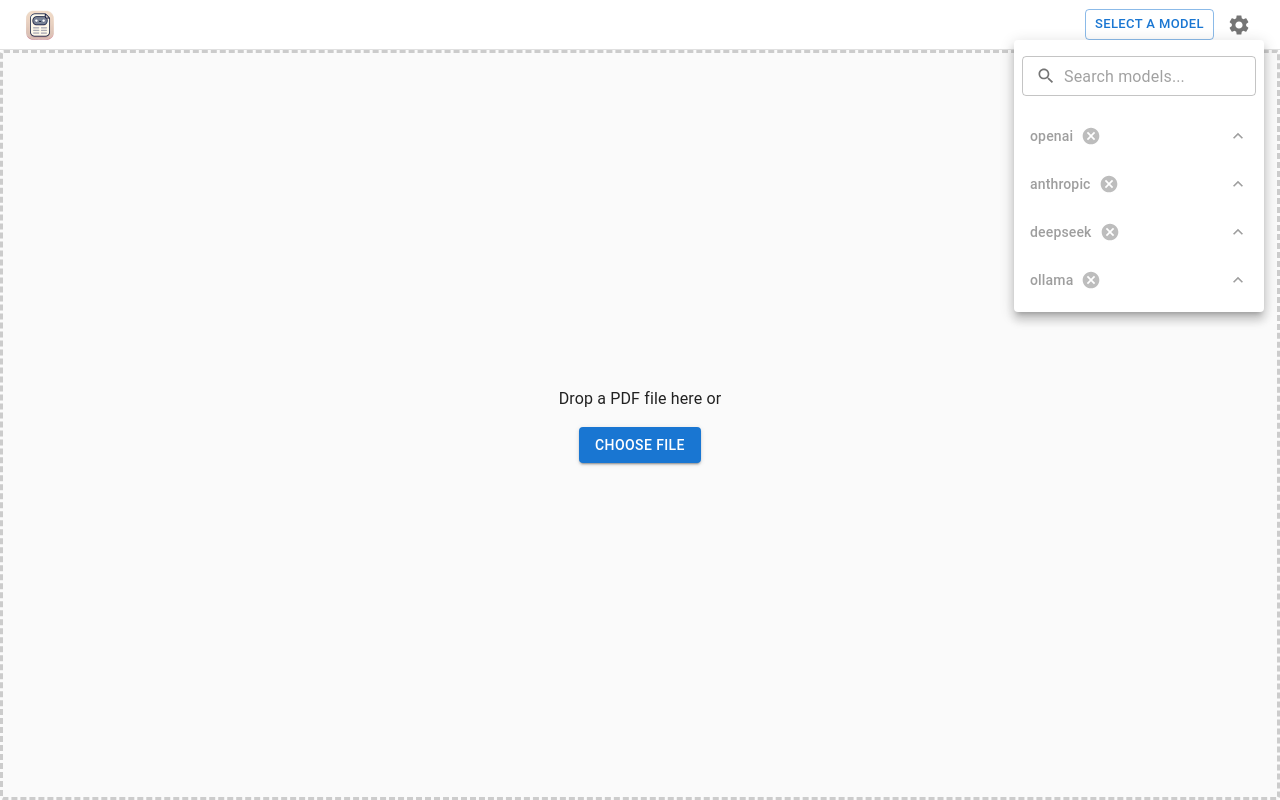
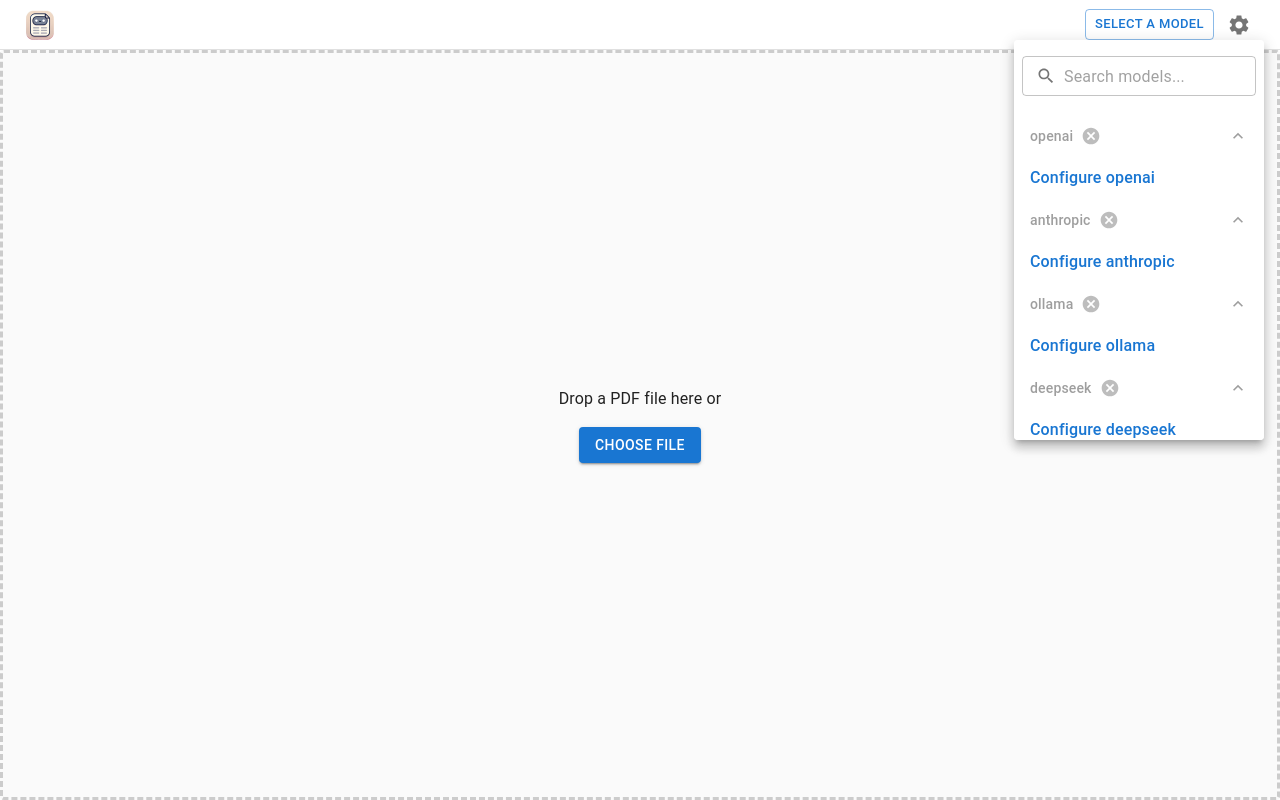
Before and after one commit to qnkhuat/deepread, a React (Vite) app in the folder frontend/: page / in a window 1280 px wide. Both pictures are taken after a click on the button "SELECT A MODEL". Built offline with nearby package versions, Linux system fonts and the light colour scheme.

Commit message:
simplify settings models

```diff
--- a/frontend/src/api.js
+++ b/frontend/src/api.js
@@ -116,7 +116,7 @@ export const getModels = async (providerName, config) => {
   });
   if (!response.ok) {
     const error = await response.json();
-    throw new Error(error.message || 'Failed to fetch models');
+    throw new Error(error.message || error.error || 'Failed to fetch models');
   }
 
   const data = await response.json();
--- a/frontend/src/components/TopBar.jsx
+++ b/frontend/src/components/TopBar.jsx
@@ -8,6 +8,7 @@ import CheckCircleIcon from '@mui/icons-material/CheckCircle';
 import CancelIcon from '@mui/icons-material/Cancel';
 import { useState, useEffect } from 'react';
 import * as api from '@/api';
+import * as providerUtils from '../utils/providerUtils';
 
 function TopBar() {
   const { settings, updateSetting } = useSettings();
@@ -16,33 +17,37 @@ function TopBar() {
   const [anchorEl, setAnchorEl] = useState(null);
   const [open, setOpen] = useState(false);
   const [isLoading, setIsLoading] = useState(false);
+  const [providerLoading, setProviderLoading] = useState({});
+  const [providerErrors, setProviderErrors] = useState({});
+  const [providerSuccess, setProviderSuccess] = useState({});
   const [expandedProviders, setExpandedProviders] = useState({});
   const [searchTerm, setSearchTerm] = useState('');
   const [filteredModels, setFilteredModels] = useState({});
-
-  // Check if any provider is configured
-  const isAnyProviderConfigured = () => {
-    return Object.keys(settings.providers).some(providerName =>
-      isProviderConfigured(providerName)
-    );
-  };
 
   // Fetch models only for configured providers that don't have models cached
   const fetchModelsForProviders = async () => {
     setIsLoading(true);
     try {
       for (const [providerName, providerInfo] of Object.entries(settings.providers)) {
-        if (isProviderConfigured(providerName) &&
-            isProviderEnabled(providerName) &&
-            (!providerInfo.models || providerInfo.models.length === 0)) {
+        if (providerUtils.isProviderConfigured(providerInfo, providerName) &&
+            providerUtils.isProviderEnabled(providerInfo) &&
+            !providerUtils.hasModels(providerInfo)) {
           try {
-            const models = await api.getModels(providerName, providerInfo.config);
-            if (models && Array.isArray(models)) {
+            const models = await api.getModels(providerName, providerInfo);
+            if (Array.isArray(models)) {
               updateSetting(['providers', providerName, 'models'], models);
+              // Clear any previous error
+              setProviderErrors(prev => ({
+                ...prev,
+                [providerName]: null
+              }));
             }
           } catch (error) {
             console.error(`Error fetching models for ${providerName}:`, error);
-            updateSetting(['providers', providerName, 'error'], error.message);
+            setProviderErrors(prev => ({
+              ...prev,
+              [providerName]: 'Failed to fetch models'
+            }));
           }
         }
       }
@@ -55,7 +60,7 @@ function TopBar() {
 
   // Show config modal if no provider is configured or select first available model
   useEffect(() => {
-    if (!isAnyProviderConfigured()) {
+    if (!providerUtils.isAnyProviderConfigured(settings.providers)) {
       handleOpenConfig();
     } else {
       fetchModelsForProviders().then(() => {
@@ -69,34 +74,93 @@ function TopBar() {
 
   // Function to select the first available model
   const selectFirstAvailableModel = () => {
-    for (const [providerName, providerInfo] of Object.entries(settings.providers)) {
-      if (isProviderConfigured(providerName) &&
-          isProviderEnabled(providerName) &&
-          providerInfo.models &&
-          providerInfo.models.length > 0) {
-        updateSetting('current_model', [providerName, providerInfo.models[0]]);
-        return;
-      }
+    const firstModel = providerUtils.findFirstAvailableModel(settings.providers);
+    if (firstModel) {
+      updateSetting('current_model', firstModel);
     }
   };
 
   const handleOpenConfig = () => {
+    // Create a deep copy of the current settings
     setTempSettings(JSON.parse(JSON.stringify(settings.providers)));
     setConfigOpen(true);
   };
 
-  const handleSave = () => {
-    Object.entries(tempSettings).forEach(([providerName, providerInfo]) => {
-      Object.entries(providerInfo.config).forEach(([key, config]) => {
-        if (config.value !== undefined) {
-          updateSetting(['providers', providerName, 'config', key, 'value'], config.value);
+  // Handle saving provider configuration
+  const handleSaveProviderConfig = async (providerName) => {
+    const providerInfo = tempSettings[providerName];
+
+    // Set loading state and clear previous messages
+    setProviderLoading(prev => ({ ...prev, [providerName]: true }));
+    setProviderErrors(prev => ({ ...prev, [providerName]: null }));
+    setProviderSuccess(prev => ({ ...prev, [providerName]: null }));
+
+    try {
+      // Save the configuration first
+      updateSetting(['providers', providerName, 'api_key'], providerInfo.api_key);
+      updateSetting(['providers', providerName, 'base_url'], providerInfo.base_url);
+
+      // Test connection and fetch models - result is the models array directly
+      const models = await api.getModels(providerName, providerInfo);
+
+      // Check if models is a valid array
+      if (!Array.isArray(models)) {
+        throw new Error('Invalid response: Models is not an array');
       }
-      });
-      updateSetting(['providers', providerName, 'enabled'], providerInfo.enabled);
-    });
-    setConfigOpen(false);
-    // Fetch models after saving new configurations
-    fetchModelsForProviders();
+
+      // Update models in settings
+      updateSetting(['providers', providerName, 'models'], models);
+      updateSetting(['providers', providerName, 'enabled'], true);
+
+      // Update temp settings
+      setTempSettings(prev => ({
+        ...prev,
+        [providerName]: {
+          ...prev[providerName],
+          enabled: true
+        }
+      }));
+
+      // Set success message
+      setProviderSuccess(prev => ({
+        ...prev,
+        [providerName]: `Successfully connected to ${providerName} and found ${models.length} models`
+      }));
+    } catch (error) {
+      console.error(`Error saving provider ${providerName} config:`, error);
+      setProviderErrors(prev => ({
+        ...prev,
+        [providerName]: error.message || 'Unexpected error occurred'
+      }));
+    } finally {
+      setProviderLoading(prev => ({ ...prev, [providerName]: false }));
+    }
+  };
+
+  // Handle disabling a provider
+  const handleDisableProvider = (providerName) => {
+    // Disable the provider
+    updateSetting(['providers', providerName, 'enabled'], false);
+
+    // Update temp settings to reflect the disabled state
+    setTempSettings(prev => ({
+      ...prev,
+      [providerName]: {
+        ...prev[providerName],
+        enabled: false
+      }
+    }));
+
+    // Clear any errors and success messages when disabling
+    setProviderErrors(prev => ({
+      ...prev,
+      [providerName]: null
+    }));
+
+    setProviderSuccess(prev => ({
+      ...prev,
+      [providerName]: null
+    }));
   };
 
   const handleClick = (event) => {
@@ -110,15 +174,8 @@ function TopBar() {
     setSearchTerm('');
   };
 
-  const isProviderConfigured = (providerName) => {
-    const provider = settings.providers[providerName];
-    return Object.entries(provider.config).every(([_, config]) => {
-      return !config.required || (config.value !== undefined && config.value !== '');
-    });
-  };
-
   const handleModelSelect = (providerName, modelName) => {
-    if (!isProviderConfigured(providerName)) {
+    if (!providerUtils.isProviderConfigured(settings.providers[providerName], providerName)) {
       setTempSettings(JSON.parse(JSON.stringify(settings.providers)));
       setConfigOpen(true);
     } else {
@@ -127,17 +184,25 @@ function TopBar() {
     handleClose();
   };
 
-  // Add a button to refresh models in the settings modal
+  // We don't need the global save button anymore, but keep the refresh models functionality
   const handleRefreshModels = async () => {
-   // Clear cached models
+    setIsLoading(true);
+
+    try {
+      // Clear cached models for all configured and enabled providers
       Object.keys(settings.providers).forEach(providerName => {
-     if (isProviderConfigured(providerName)) {
+        const provider = settings.providers[providerName];
+        if (providerUtils.isProviderConfigured(provider, providerName) &&
+            providerUtils.isProviderEnabled(provider)) {
           updateSetting(['providers', providerName, 'models'], []);
         }
       });
 
       // Fetch models again
       await fetchModelsForProviders();
+    } finally {
+      setIsLoading(false);
+    }
   };
 
   // Initialize expanded state for providers
@@ -162,13 +227,7 @@ function TopBar() {
     const filtered = {};
 
     Object.entries(settings.providers).forEach(([providerName, providerInfo]) => {
-      if (providerInfo.models && providerInfo.models.length > 0) {
-        filtered[providerName] = providerInfo.models.filter(model =>
-          model.toLowerCase().includes(searchTerm.toLowerCase())
-        );
-      } else {
-        filtered[providerName] = [];
-      }
+      filtered[providerName] = providerUtils.filterModels(providerInfo, searchTerm);
     });
 
     setFilteredModels(filtered);
@@ -176,11 +235,6 @@ function TopBar() {
 
   const handleSearchChange = (event) => {
     setSearchTerm(event.target.value);
-  };
-
-  // Add a new function to check if a provider is enabled
-  const isProviderEnabled = (providerName) => {
-    return settings.providers[providerName]?.enabled === true;
   };
 
   return (
@@ -198,8 +252,7 @@ function TopBar() {
                 src={window.electron.getAssetPath ? window.electron.getAssetPath('icon/png/64x64.png') : './icon/png/64x64.png'}
                 alt="DeepRead Logo"
                 style={{ height: '32px', width: 'auto' }}
-              />
-            ) : (
+              />            ) : (
               <img
                 src="/icon/png/64x64.png"
                 alt="DeepRead Logo"
@@ -252,8 +305,8 @@ function TopBar() {
                 return null;
               }
 
-              const isEnabled = isProviderEnabled(providerName);
-              const isConfigured = isProviderConfigured(providerName);
+              const isEnabled = providerUtils.isProviderEnabled(providerInfo);
+              const isConfigured = providerUtils.isProviderConfigured(providerInfo, providerName);
 
               return (
                 <div key={providerName}>
@@ -294,7 +347,7 @@ function TopBar() {
                         ))
                       ) : isEnabled && (
                         // Show all models when not searching
-                        (providerInfo.models || []).map(modelName => (
+                        providerUtils.getModels(providerInfo).map(modelName => (
                           <MenuItem
                             key={modelName}
                             onClick={() => handleModelSelect(providerName, modelName)}
@@ -304,13 +357,28 @@ function TopBar() {
                         ))
                       )}
 
-                      {isEnabled && (!providerInfo.models || providerInfo.models.length === 0) && (
+                      {isEnabled && !providerUtils.hasModels(providerInfo) && (
                         <MenuItem disabled>
-                          {isProviderConfigured(providerName)
-                            ? (providerInfo.error
-                               ? `Error: ${providerInfo.error}`
+                          {isConfigured
+                            ? (providerErrors[providerName]
+                               ? providerErrors[providerName]
                                : 'Loading models...')
                             : 'Configure provider first'}
+                        </MenuItem>
+                      )}
+
+                      {!isEnabled && (
+                        <MenuItem
+                          onClick={() => {
+                            handleOpenConfig();
+                            handleClose();
+                          }}
+                          sx={{
+                            color: 'primary.main',
+                            fontWeight: 'medium'
+                          }}
+                        >
+                          Configure {providerName}
                         </MenuItem>
                       )}
                     </>
@@ -355,77 +423,99 @@ function TopBar() {
           <h2>Provider Configuration</h2>
           {Object.entries(settings.providers).map(([providerName, providerInfo]) => (
             <Box key={providerName} sx={{ mb: 3, pb: 2, borderBottom: '1px solid #e0e0e0' }}>
+              <Box sx={{ display: 'flex', justifyContent: 'space-between', alignItems: 'center' }}>
                 <Typography variant="h6" sx={{mt: 2, mb: 1}}>{providerName}</Typography>
-              {Object.entries(providerInfo.config).map(([key, config]) => (
+                <Box sx={{ display: 'flex', alignItems: 'center', gap: 1 }}>
+                  {tempSettings[providerName]?.enabled ? (
+                    <Typography variant="body2" color="success.main" sx={{ display: 'flex', alignItems: 'center', gap: 0.5 }}>
+                      <CheckCircleIcon fontSize="small" />
+                    </Typography>
+                  ) : (
+                    <Typography variant="body2" color="text.secondary" sx={{ display: 'flex', alignItems: 'center', gap: 0.5 }}>
+                      <CancelIcon fontSize="small" />
+                    </Typography>
+                  )}
+                </Box>
+              </Box>
+
+              {providerErrors[providerName] && (
+                <Typography color="error" variant="body2" sx={{ mb: 2 }}>
+                  Error: {providerErrors[providerName]}
+                </Typography>
+              )}
+
+              {providerSuccess[providerName] && (
+                <Typography color="success.main" variant="body2" sx={{ mb: 2 }}>
+                  {providerSuccess[providerName]}
+                </Typography>
+              )}
+
               <TextField
-                  key={`${providerName}-${key}`}
-                  label={config.label}
-                  value={tempSettings[providerName]?.config[key]?.value || ''}
+                key={`${providerName}-api_key`}
+                label="API Key"
+                value={tempSettings[providerName]?.api_key || ''}
                 onChange={(e) => {
                   setTempSettings(prev => ({
                     ...prev,
                     [providerName]: {
                       ...prev[providerName],
-                        config: {
-                          ...prev[providerName].config,
-                          [key]: {
-                            ...prev[providerName].config[key],
-                            value: e.target.value
-                          }
-                        }
+                      api_key: e.target.value
                     }
                   }));
                 }}
-                  required={config.required}
-                  type={config.type === 'password' ? 'password' : 'text'}
+                required={providerName !== 'ollama'}
+                type="password"
                 fullWidth
                 margin="normal"
                 size="small"
               />
-              ))}
 
-              <FormControlLabel
-                control={
-                  <Switch
-                    checked={tempSettings[providerName]?.enabled}
+              <TextField
+                key={`${providerName}-base_url`}
+                label="Base URL"
+                value={tempSettings[providerName]?.base_url || ''}
                 onChange={(e) => {
                   setTempSettings(prev => ({
                     ...prev,
                     [providerName]: {
                       ...prev[providerName],
-                          enabled: e.target.checked
+                      base_url: e.target.value
                     }
                   }));
                 }}
+                required={providerName === 'ollama'}
+                type="text"
+                fullWidth
+                margin="normal"
+                size="small"
+              />
+
+              <Box sx={{ mt: 2, display: 'flex', justifyContent: 'flex-end', gap: 1 }}>
+                {tempSettings[providerName]?.enabled ? (
+                  <Button
+                    variant="outlined"
+                    color="error"
+                    size="small"
+                    onClick={() => handleDisableProvider(providerName)}
+                    disabled={providerLoading[providerName]}
+                  >
+                    Disable
+                  </Button>
+                ) : (
+                  <Button
+                    variant="contained"
                     color="primary"
-                  />
-                }
-                label="Enable Provider"
-                sx={{ mt: 1 }}
-              />
+                    size="small"
+                    onClick={() => handleSaveProviderConfig(providerName)}
+                    disabled={providerLoading[providerName]}
+                  >
+                    {providerLoading[providerName] ? 'Testing connection...' : 'Test & Enable'}
+                  </Button>
+                )}
+              </Box>
             </Box>
           ))}
 
-          <Box sx={{ mt: 3, display: 'flex', justifyContent: 'space-between', gap: 1 }}>
-            <Button
-              variant="outlined"
-              onClick={handleRefreshModels}
-              disabled={isLoading}
-            >
-              Refresh Models
-            </Button>
-            <Box>
-              <Button
-                variant="contained"
-                onClick={handleSave}
-                disabled={isLoading}
-                sx={{ ml: 1 }}
-              >
-                {isLoading ? 'Saving...' : 'Save'}
-              </Button>
-              <Button variant="outlined" onClick={() => setConfigOpen(false)}>Cancel</Button>
-            </Box>
-          </Box>
         </Box>
       </Modal>
     </Container>
--- a/frontend/src/contexts/SettingsContext.jsx
+++ b/frontend/src/contexts/SettingsContext.jsx
@@ -2,72 +2,28 @@ import {createContext, useContext, useState} from 'react';
 
 const PROVIDER_CONFIG = {
   openai: {
-    models: ["gpt-4.5-preview", "gpt-4o-mini", "gpt-4o"],
     enabled: false,
-    config: {
-      api_key: {
-        type: "text",
-        label: "API Key",
-        required: true
-      },
-      base_url: {
-        type: "text",
-        label: "Base URL",
-        required: false,
-        value: "https://api.openai.com/v1"
-      }
-    }
+    models: [],
+    api_key: "",
+    base_url: "https://api.openai.com/v1"
   },
   anthropic: {
-    models: ["claude-3-7-sonnet", "claude-3-5-haiku"],
     enabled: false,
-    config: {
-      api_key: {
-        type: "text",
-        label: "API Key",
-        required: true
-      },
-      base_url: {
-        type: "text",
-        label: "Base URL",
-        required: false,
-        value: "https://api.anthropic.com/v1"
-      }
-    }
-  },
-  deepseek: {
-    models: ["deepseek-chat", "deepseek-reasoner"],
-    enabled: false,
-    config: {
-      api_key: {
-        type: "text",
-        label: "API Key",
-        required: true
-      },
-      base_url: {
-        type: "text",
-        label: "Base URL",
-        required: false,
-        value: "https://api.deepseek.com"
-      }
-    }
+    models: [],
+    api_key: "",
+    base_url: "https://api.anthropic.com/v1"
   },
   ollama: {
     enabled: false,
-    config: {
-      base_url: {
-        type: "text",
-        label: "Base URL",
-        required: true,
-        value: "http://localhost:11434/v1"
-      },
-      api_key: {
-        type: "text",
-        label: "API Key",
-        value: "ollama",
-        required: false
-      }
-    }
+    models: [],
+    api_key: "ollama",
+    base_url: "http://localhost:11434/v1"
+  },
+  deepseek: {
+    enabled: false,
+    models: [],
+    api_key: "",
+    base_url: "https://api.deepseek.com"
   }
 }
 
--- a/frontend/src/pages/Viewer.jsx
+++ b/frontend/src/pages/Viewer.jsx
@@ -65,11 +65,13 @@ function Viewer() {
   const [sessionCost, setSessionCost] = useState(0);
 
   const sendChatRequest = async (messages, onChunk) => {
-    console.log(settings);
     const providerConfig = {
       provider_name: settings.current_model[0],
       model_name: settings.current_model[1],
-      config: settings.providers[settings.current_model[0]].config
+      config: {
+        api_key: settings.providers[settings.current_model[0]].api_key,
+        base_url: settings.providers[settings.current_model[0]].base_url
+      }
     };
 
     return api.postChat(messages, providerConfig, (data) => {
--- /dev/null
+++ b/frontend/src/utils/providerUtils.js
@@ -0,0 +1,123 @@
+/**
+ * Provider utility functions for managing and interacting with AI providers
+ */
+
+/**
+ * Check if a provider is properly configured
+ * @param {Object} provider - The provider object
+ * @param {string} providerName - The name of the provider
+ * @returns {boolean} - Whether the provider is configured
+ */
+export const isProviderConfigured = (provider, providerName) => {
+  if (!provider) return false;
+
+  // For OpenAI, Anthropic, and DeepSeek, we need an API key
+  if (providerName === 'openai' || providerName === 'anthropic' || providerName === 'deepseek') {
+    return provider.api_key && provider.api_key !== '';
+  }
+  // For Ollama, we need a base_url
+  if (providerName === 'ollama') {
+    return provider.base_url && provider.base_url !== '';
+  }
+  // Default case
+  return true;
+};
+
+/**
+ * Check if a provider is enabled
+ * @param {Object} provider - The provider object
+ * @returns {boolean} - Whether the provider is enabled
+ */
+export const isProviderEnabled = (provider) => {
+  return provider && provider.enabled === true;
+};
+
+/**
+ * Get the configuration object for API calls
+ * @param {Object} provider - The provider object
+ * @returns {Object} - Configuration object with api_key and base_url
+ */
+export const getProviderConfig = (provider) => {
+  if (!provider) return {};
+
+  return {
+    api_key: provider.api_key || '',
+    base_url: provider.base_url || ''
+  };
+};
+
+/**
+ * Check if a provider has models available
+ * @param {Object} provider - The provider object
+ * @returns {boolean} - Whether the provider has models
+ */
+export const hasModels = (provider) => {
+  return provider && Array.isArray(provider.models) && provider.models.length > 0;
+};
+
+/**
+ * Get available models for a provider
+ * @param {Object} provider - The provider object
+ * @returns {Array} - Array of model names
+ */
+export const getModels = (provider) => {
+  if (!hasModels(provider)) return [];
+  return provider.models;
+};
+
+/**
+ * Filter models based on a search term
+ * @param {Object} provider - The provider object
+ * @param {string} searchTerm - The search term
+ * @returns {Array} - Filtered array of model names
+ */
+export const filterModels = (provider, searchTerm) => {
+  if (!searchTerm || !hasModels(provider)) return getModels(provider);
+
+  const lowerSearchTerm = searchTerm.toLowerCase();
+  return provider.models.filter(model =>
+    model.toLowerCase().includes(lowerSearchTerm)
+  );
+};
+
+/**
+ * Get the default model for a provider
+ * @param {Object} provider - The provider object
+ * @returns {string|null} - The default model name or null
+ */
+export const getDefaultModel = (provider) => {
+  if (!hasModels(provider)) return null;
+  return provider.models[0];
+};
+
+/**
+ * Check if any provider in the providers object is configured
+ * @param {Object} providers - The providers object
+ * @returns {boolean} - Whether any provider is configured
+ */
+export const isAnyProviderConfigured = (providers) => {
+  if (!providers) return false;
+
+  return Object.entries(providers).some(([name, provider]) =>
+    isProviderConfigured(provider, name)
+  );
+};
+
+/**
+ * Find the first available model across all providers
+ * @param {Object} providers - The providers object
+ * @returns {Array|null} - [providerName, modelName] or null if none found
+ */
+export const findFirstAvailableModel = (providers) => {
+  if (!providers) return null;
+
+  for (const [providerName, provider] of Object.entries(providers)) {
+    if (isProviderConfigured(provider, providerName) &&
+        isProviderEnabled(provider) &&
+        hasModels(provider)) {
+      return [providerName, provider.models[0]];
+    }
+  }
+
+  return null;
+};
```
Also changed, not shown: 1 other file (tests, documents, lock files or other folders). Lines whose indentation alone changed are shown as unchanged.
